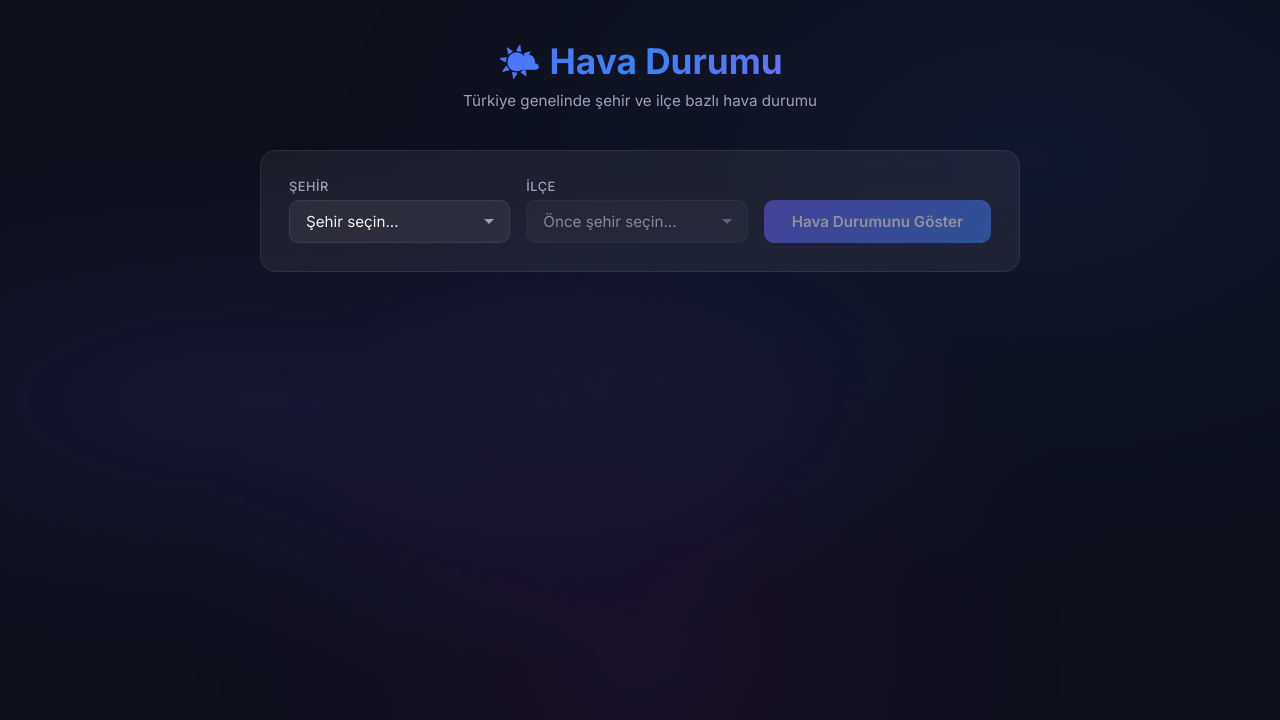
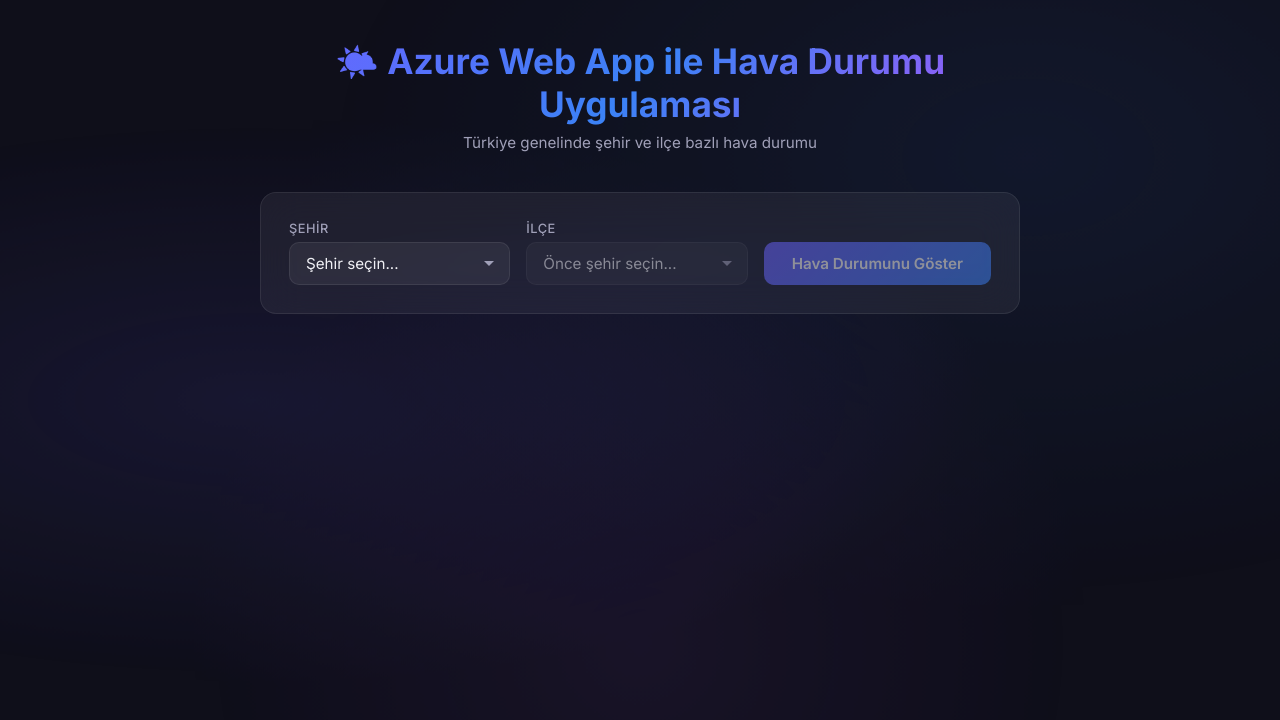
Before and after one commit to mesutayanoglu/azure-web-app-demo, a website: page public/index.html in a window 1280 px wide. Drawn offline with Linux system fonts and the light colour scheme; no server answers.

Commit message:
test push

```diff
--- a/public/index.html
+++ b/public/index.html
@@ -4,7 +4,7 @@
   <meta charset="UTF-8">
   <meta name="viewport" content="width=device-width, initial-scale=1.0">
   <meta name="description" content="Türkiye hava durumu - Şehir ve ilçe bazlı anlık hava durumu bilgisi ve 7 günlük tahmin">
-  <title>Hava Durumu | Türkiye</title>
+  <title>Azure Web App ile Hava Durumu Uygulaması</title>
   <link rel="preconnect" href="https://fonts.googleapis.com">
   <link href="https://fonts.googleapis.com/css2?family=Inter:wght@300;400;500;600;700&display=swap" rel="stylesheet">
   <link rel="stylesheet" href="style.css">
@@ -13,7 +13,7 @@
   <div class="bg-animation"></div>
   <div class="container">
     <header>
-      <h1>🌤️ Hava Durumu</h1>
+      <h1>🌤️ Azure Web App ile Hava Durumu Uygulaması</h1>
       <p class="subtitle">Türkiye genelinde şehir ve ilçe bazlı hava durumu</p>
     </header>
 
```
